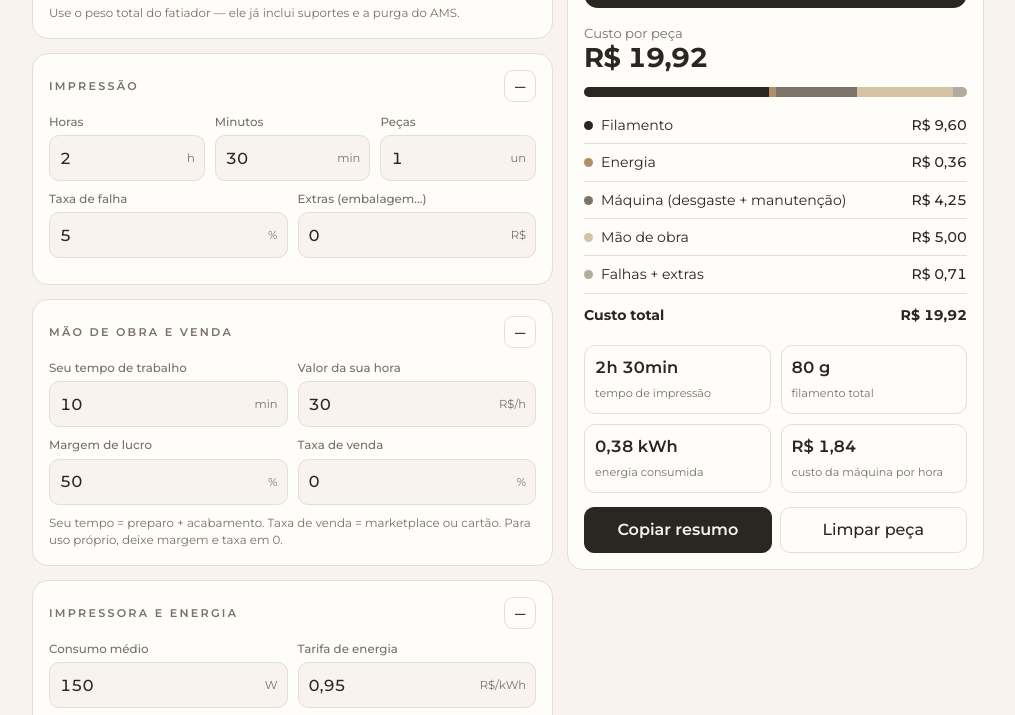
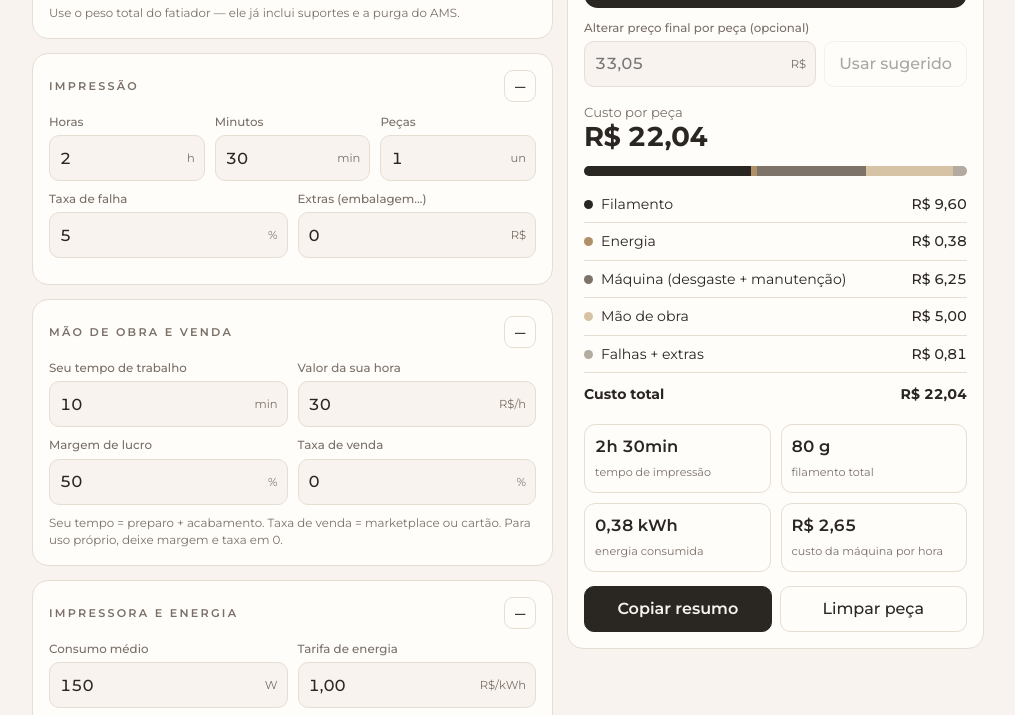
Before and after one commit to ligalab-design/calculadora-3d, a website: page index.html in a window 1280 px wide. Shown: the part 296-1011 px from the top of the page, without its empty margins (132-1147 px from the left). Drawn offline with Linux system fonts and the light colour scheme.

Commit message:
Novos padrões de impressora e energia; preço final editável
- Preço da impressora padrão: R$ 10.000; tarifa de energia: R$ 1,00/kWh
  (aplicados também a quem já tinha valores salvos)
- Campo para alterar o preço final por peça, com lucro e margem reais
- Testes do preço final

Co-Authored-By: Claude Fable 5.2 <noreply@anthropic.com>
Claude-Session: https://claude.ai/code/session_01GdkvYt8eouZpiXh9d2f5kv

```diff
--- a/calc.js
+++ b/calc.js
@@ -10,7 +10,7 @@ export function num(v) {
  * Calcula custos e preço de venda.
  * Entradas (texto ou número): fils[{g, kg}], h, m, qtd, falha (%), extra (R$),
  * mo (min), vh (R$/h), lucro (%), taxa (%), w (W), kwh (R$/kWh),
- * pimp (R$), vida (h), manut (R$/h).
+ * pimp (R$), vida (h), manut (R$/h), precoFinal (R$, opcional — preço definido à mão).
  */
 export function calcular(s) {
   const fils = Array.isArray(s.fils) ? s.fils : [];
@@ -39,5 +39,11 @@ export function calcular(s) {
   const preco = (un * (1 + num(s.lucro) / 100)) / (1 - taxa);
   const lucro = preco * (1 - taxa) - un;
 
-  return { horas, qtd, peso, cFil, kwh, cEn, maqH, cMaq, cFalha, cMo, cExtra, total, un, taxa, preco, lucro };
+  // Preço final: o sugerido, ou o que a pessoa digitou. Lucro e margem reais saem dele.
+  const pf = num(s.precoFinal);
+  const precoFinal = pf > 0 ? pf : preco;
+  const lucroFinal = precoFinal * (1 - taxa) - un;
+  const margemFinal = un > 0 ? (lucroFinal / un) * 100 : 0;
+
+  return { horas, qtd, peso, cFil, kwh, cEn, maqH, cMaq, cFalha, cMo, cExtra, total, un, taxa, preco, lucro, precoFinal, lucroFinal, margemFinal };
 }
--- a/index.html
+++ b/index.html
@@ -59,6 +59,7 @@ input:focus,select:focus,button:focus-visible,summary:focus-visible{outline:2px
 .fld input{padding-right:48px}
 .fil{display:grid;grid-template-columns:1.1fr 1fr 1fr 44px;gap:8px;margin-bottom:8px;align-items:end}
 .fil label{font-size:.68rem}
+button:disabled{opacity:.4;cursor:default}
 button{font:inherit;cursor:pointer;border-radius:10px;border:1px solid var(--line);background:transparent;color:var(--ink);min-height:46px;padding:0 14px;font-weight:500}
 .del{padding:0;font-size:1.2rem;color:var(--mut)}
 .del:disabled{opacity:.3}
@@ -70,6 +71,7 @@ button{font:inherit;cursor:pointer;border-radius:10px;border:1px solid var(--lin
 .price .sub{color:var(--hero-mut)}
 .price .lbl{font-size:.66rem;letter-spacing:.2em;text-transform:uppercase;font-weight:600;color:var(--hero-mut)}
 .price i{display:block;width:32px;height:2px;background:var(--tan);margin:10px 0}
+.pf{margin:-4px 0 16px}.pfrow{display:grid;grid-template-columns:1fr auto;gap:8px}
 .bar{display:flex;height:10px;border-radius:5px;overflow:hidden;background:var(--line);margin:14px 0 10px}
 .bar i{display:block;height:100%}
 table{width:100%;border-collapse:collapse;font-size:.88rem}
@@ -155,10 +157,17 @@ footer{text-align:center;color:var(--mut);font-size:.8rem;font-style:italic;marg
   <section class="card"><details open>
     <summary>Resultado</summary>
     <div class="price">
-      <div class="lbl">Preço de venda por peça</div>
+      <div class="lbl" id="lblPreco">Preço de venda por peça</div>
       <i></i>
       <div class="big" id="preco">—</div>
       <div class="sub" id="lucroTxt"></div>
+    </div>
+    <div class="pf">
+      <label for="precoFinal">Alterar preço final por peça (opcional)</label>
+      <div class="pfrow">
+        <div class="fld"><input id="precoFinal" inputmode="decimal"><span class="u">R$</span></div>
+        <button id="usarSug" type="button">Usar sugerido</button>
+      </div>
     </div>
     <div class="sub">Custo por peça</div>
     <div class="big" id="custoUn" style="font-size:1.7rem">—</div>
@@ -185,16 +194,19 @@ import { num, calcular } from "./calc.js";
 
 const PRESETS={PLA:120,PETG:130,ASA:160,TPU:170,Outro:150};
 const DEF={h:"2",m:"30",qtd:"1",falha:"5",extra:"0",mo:"10",vh:"30",lucro:"50",taxa:"0",
-  w:"150",kwh:"0,95",pimp:"6000",vida:"5000",manut:"0,50",fils:[{mat:"PLA",g:"80",kg:"120"}]};
+  w:"150",kwh:"1,00",pimp:"10000",vida:"5000",manut:"0,50",precoFinal:"",v:2,fils:[{mat:"PLA",g:"80",kg:"120"}]};
 const PIECE=["h","m","qtd","extra","mo"];
-const IDS=["h","m","qtd","falha","extra","mo","vh","lucro","taxa","w","kwh","pimp","vida","manut"];
+const IDS=["h","m","qtd","falha","extra","mo","vh","lucro","taxa","w","kwh","pimp","vida","manut","precoFinal"];
 const KEY="ligalab-calc3d-v1";
 const $=id=>document.getElementById(id);
 const brl=n=>n.toLocaleString("pt-BR",{style:"currency",currency:"BRL"});
 const dec=(n,d=1)=>n.toLocaleString("pt-BR",{maximumFractionDigits:d});
 
-let st;
-try{st=Object.assign({},DEF,JSON.parse(localStorage.getItem(KEY)||"{}"))}catch(e){st=Object.assign({},DEF)}
+let saved={};
+try{saved=JSON.parse(localStorage.getItem(KEY)||"{}")||{}}catch(e){saved={}}
+const st=Object.assign({},DEF,saved);
+// v2: novos valores padrão de impressora e tarifa valem também para quem já tinha dados salvos.
+if(saved.v!==2){st.pimp=DEF.pimp;st.kwh=DEF.kwh;st.v=2}
 if(!Array.isArray(st.fils)||!st.fils.length)st.fils=JSON.parse(JSON.stringify(DEF.fils));
 const save=()=>{try{localStorage.setItem(KEY,JSON.stringify(st))}catch(e){}};
 
@@ -229,8 +241,15 @@ let last={};
 function render(){
   const r=calcular(st);
   const parts=[["Filamento",r.cFil,"--c1"],["Energia",r.cEn,"--c2"],["Máquina (desgaste + manutenção)",r.cMaq,"--c3"],["Mão de obra",r.cMo,"--c4"],["Falhas + extras",r.cFalha+r.cExtra,"--c5"]];
-  $("preco").textContent=brl(r.preco);
-  $("lucroTxt").textContent=r.lucro>0.005?`Lucro de ${brl(r.lucro)} por peça${r.taxa?` · ${brl(r.preco*r.taxa)} em taxas`:""}`:"Sem margem — preço igual ao custo";
+  const manual=num(st.precoFinal)>0;
+  const taxas=r.taxa?` · ${brl(r.precoFinal*r.taxa)} em taxas`:"";
+  $("lblPreco").textContent=manual?"Preço final definido por você":"Preço de venda por peça";
+  $("preco").textContent=brl(r.precoFinal);
+  $("precoFinal").placeholder=r.preco.toLocaleString("pt-BR",{minimumFractionDigits:2,maximumFractionDigits:2});
+  $("usarSug").disabled=!manual;
+  $("lucroTxt").textContent=manual
+    ?`${r.lucroFinal>=0?"Lucro":"Prejuízo"} de ${brl(Math.abs(r.lucroFinal))} por peça (${dec(r.margemFinal,0)}% sobre o custo)${taxas} · sugerido ${brl(r.preco)}`
+    :(r.lucro>0.005?`Lucro de ${brl(r.lucro)} por peça${taxas}`:"Sem margem — preço igual ao custo");
   $("custoUn").textContent=brl(r.un);
   $("bar").innerHTML=r.total?parts.map(p=>`<i style="width:${p[1]/r.total*100}%;background:var(${p[2]})"></i>`).join(""):"";
   $("tb").innerHTML=parts.map(p=>`<tr><td><span class="dot" style="background:var(${p[2]})"></span>${p[0]}</td><td>${brl(p[1])}</td></tr>`).join("")+
@@ -240,21 +259,23 @@ function render(){
   $("kPeso").textContent=dec(r.peso)+" g";
   $("kKwh").textContent=dec(r.kwh,2)+" kWh";
   $("kHora").textContent=brl(r.maqH+num(st.w)/1000*num(st.kwh));
-  last={parts,r,hh,mm};
+  last={parts,r,hh,mm,manual};
   save();
 }
 
 $("copy").onclick=async()=>{
-  const {parts,r,hh,mm}=last,b=$("copy");
+  const {parts,r,hh,mm,manual}=last,b=$("copy");
   const txt=[`Liga Lab — impressão 3D: ${dec(r.peso)} g, ${hh}h ${String(mm).padStart(2,"0")}min, ${r.qtd} peça(s)`,
-    ...parts.map(p=>`${p[0]}: ${brl(p[1])}`),`Custo total: ${brl(r.total)}`,`Custo por peça: ${brl(r.un)}`,`Preço de venda por peça: ${brl(r.preco)}`].join("\n");
+    ...parts.map(p=>`${p[0]}: ${brl(p[1])}`),`Custo total: ${brl(r.total)}`,`Custo por peça: ${brl(r.un)}`,`Preço de venda por peça: ${brl(r.precoFinal)}${manual?` (definido manualmente; sugerido ${brl(r.preco)})`:""}`].join("\n");
   try{await navigator.clipboard.writeText(txt);b.textContent="Copiado ✓"}catch(e){b.textContent="Não foi possível copiar"}
   setTimeout(()=>b.textContent="Copiar resumo",1800);
 };
 $("reset").onclick=()=>{
   PIECE.forEach(id=>{st[id]=id==="qtd"?"1":"0";$(id).value=st[id]});
+  st.precoFinal="";$("precoFinal").value="";
   st.fils=[{mat:"PLA",g:"",kg:String(PRESETS.PLA)}];drawFils();render();
 };
+$("usarSug").onclick=()=>{st.precoFinal="";$("precoFinal").value="";render()};
 
 drawFils();render();
 
--- a/sw.js
+++ b/sw.js
@@ -1,6 +1,6 @@
 // Service worker: guarda o app para funcionar offline.
 // Ao publicar uma versão nova, mude o número abaixo para forçar a atualização.
-const CACHE = "ligalab-calc-v1";
+const CACHE = "ligalab-calc-v2";
 const ARQUIVOS = [
   "./",
   "index.html",
```
Also changed, not shown: tests/calc.test.js (+38 -6 lines).
